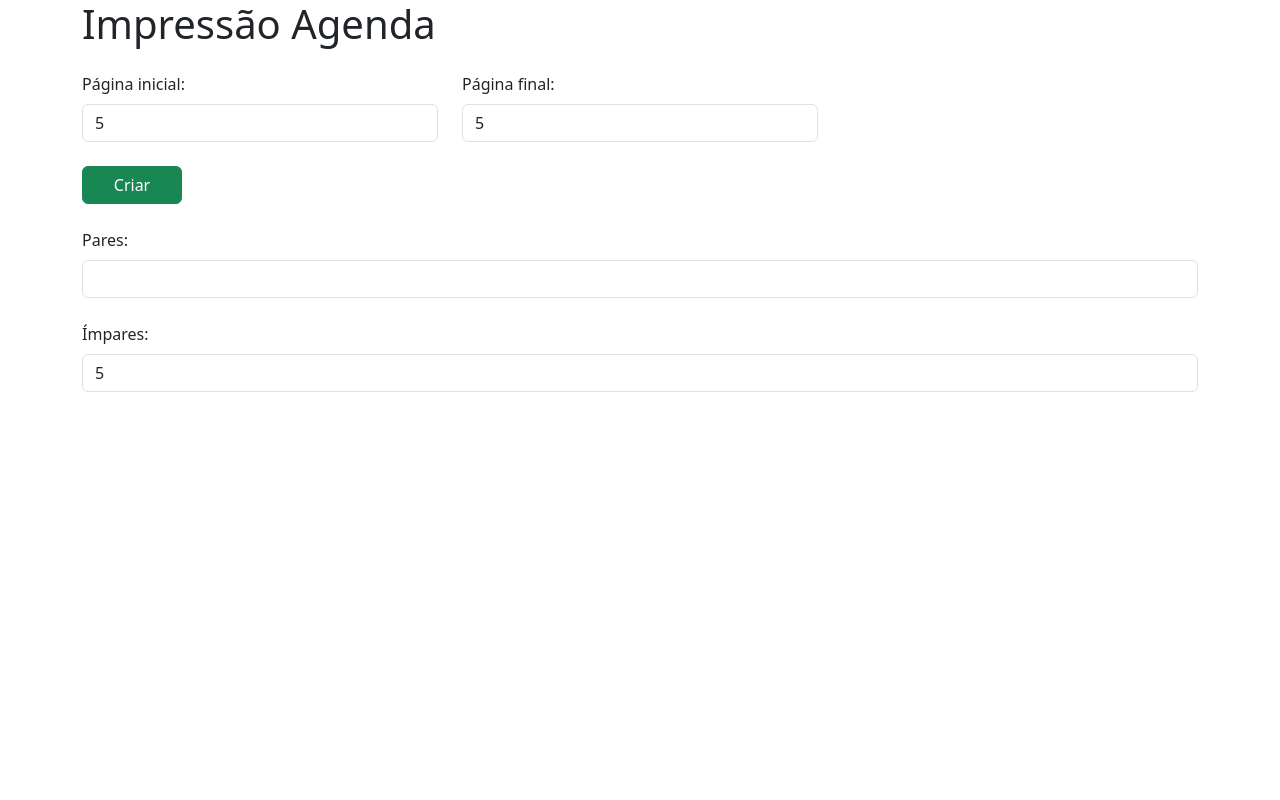
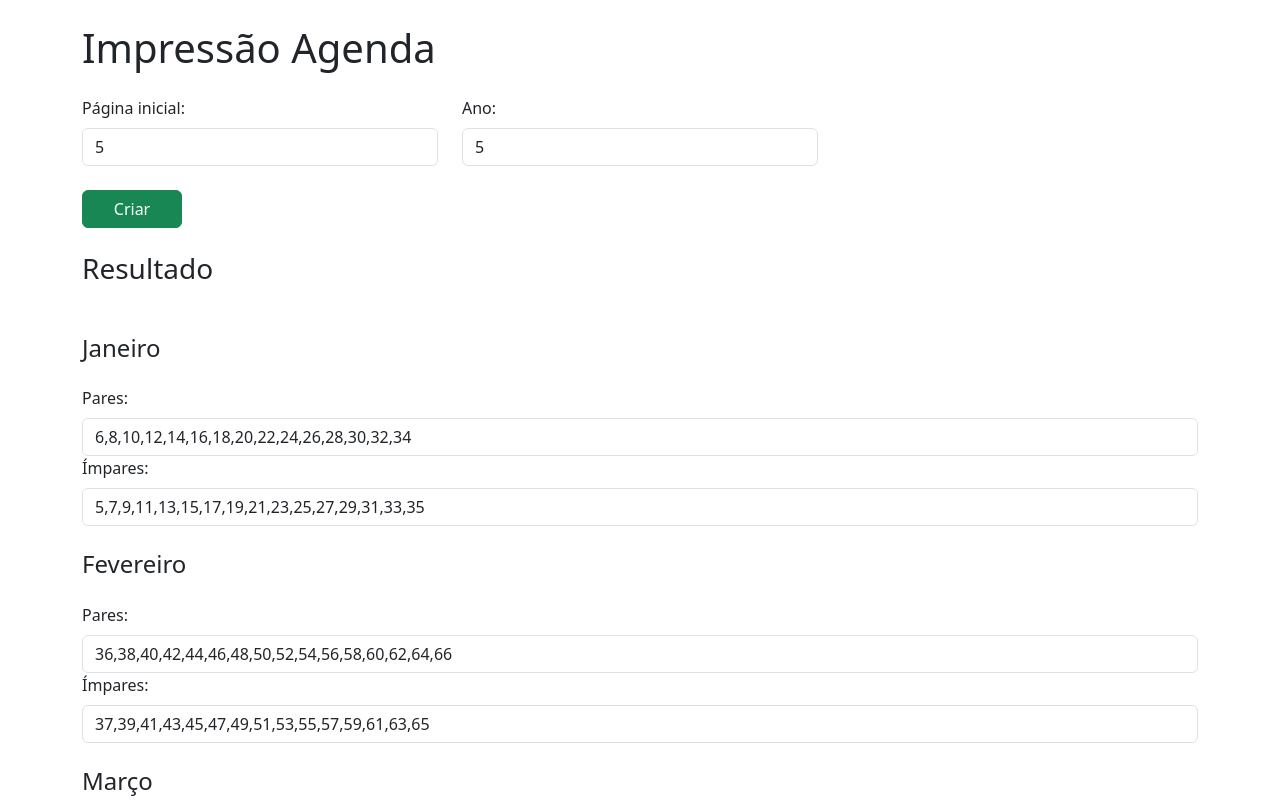
Before and after one commit to MicaelRiboura/print-pages, a plain HTML site: page index.html in a window 1280 px wide. Both pictures are taken after typing "5", "5" into the empty fields and a click on the button "Criar". Shown: the top 800 px of the page. Drawn offline with nearby package versions, Linux system fonts and the light colour scheme.

Commit message:
feat: create version 2 with generated pages for all months

```diff
--- a/index.html
+++ b/index.html
@@ -5,12 +5,13 @@
     <meta charset="UTF-8">
     <meta name="viewport" content="width=device-width, initial-scale=1.0">
     <title>Document</title>
+    <link rel="stylesheet" href="styles.css">
     <link href="https://cdn.jsdelivr.net/npm/bootstrap@5.3.3/dist/css/bootstrap.min.css" rel="stylesheet"
-        integrity="sha384-QWTKZyjpPEjISv5WaRU9OFeRpok6YctnYmDr5pNlyT2bRjXh0JMhjY6hW+ALEwIH" crossorigin="anonymous" />
+        integrity="sha384-QWTKZyjpPEjISv5WaRU9OFeRpok6YctnYmDr5pNlyT2bRjXh0JMhjY6hW+ALEwIH" crossorigin="anonymous">
 </head>
 
 <body>
-    <div class="container">
+    <div class="container pt-4">
         <h1 class="mb-4">Impressão Agenda</h1>
     </div>
     <form id="createForm" class="container">
@@ -20,27 +21,29 @@
                 <input class="form-control" id="start" type="number" required />
             </div>
             <div class="col-4">
+                <label for="year" class="form-label">Ano:</label>
+                <input class="form-control" id="year" type="number" required />
+            </div>
+            <!-- <div class="col-4">
                 <label for="end" class="form-label">Página final:</label>
                 <input class="form-control" id="end" type="number" required />
-            </div>
+            </div> -->
         </div>
         <div class="row">
             <div class="col-12">
-                <button id="create" class="btn btn-success my-4" style="min-width: 100px;">Criar</button>
+                <button id="create" class="btn btn-success mt-4" style="min-width: 100px;">Criar</button>
             </div>
         </div>
     </form>
     <div class="container">
         <div class="row">
-            <div class="col-12 pb-4">
-                <label for="pares" class="form-label">Pares:</label>
-                <input class="form-control" id="pares" type="text" readonly />
-            </div>
-            <div class="col-12 pb-4">
-                <label for="impares" class="form-label">Ímpares:</label>
-                <input class="form-control" id="impares" type="text" readonly />
+            <div class="col-12">
+                <h3 class="my-4">Resultado</h3>
             </div>
         </div>
+    </div>
+    <div class="container mb-4" id="result">
+
     </div>
 
 
--- a/scripts.js
+++ b/scripts.js
@@ -1,24 +1,80 @@
+const dictMonth = {
+    0: 'Janeiro',
+    1: 'Fevereiro',
+    2: 'Março',
+    3: 'Abril',
+    4: 'Maio',
+    5: 'Junho',
+    6: 'Julho',
+    7: 'Agosto',
+    8: 'Setembro',
+    9: 'Outubro',
+    10: 'Novembro',
+    11: 'Dezembro',
+};
+
 document.getElementById('createForm').addEventListener('submit', (event) => {
     event.preventDefault();
+
     const start = document.getElementById('start').value;
-    const end = document.getElementById('end').value;
-    const paresInput = document.getElementById('pares');
-    const imparesInput = document.getElementById('impares');
+    const year = document.getElementById('year').value;
 
-    const pages = [];
-    for (let i = parseInt(start); i <= parseInt(end); i++) {
-        pages.push(i);
+    const daysByMonth = [];
+    for (let i = 0; i < 12; i++) {
+        const totalDays = new Date(year, i, 0).getDate()
+        daysByMonth.push(totalDays);
     }
 
-    const pares = [];
-    const impares = [];
-    pages.forEach(page => {
-        if (page % 2 == 0)
-            pares.push(page);
-        else
-            impares.push(page);
+    console.log(daysByMonth);
+
+    const pagesByMonth = [];
+
+    let pageStart = parseInt(start);
+    daysByMonth.forEach((days, index) => {
+        const month = dictMonth[index];
+        const pares = [];
+        const impares = [];
+
+        let currentPage = pageStart;
+        for (let i = 0; i < days; i++) {
+            if (currentPage % 2 == 0)
+                pares.push(currentPage);
+            else
+                impares.push(currentPage);
+
+            if (i === days - 1) pageStart = currentPage + 1;
+            currentPage++;
+        }
+
+        pagesByMonth.push({
+            month,
+            pares,
+            impares,
+        });
     });
 
-    paresInput.value = pares.join(',');
-    imparesInput.value = impares.join(',');
+    console.log(pagesByMonth);
+
+    let htmlResult = '';
+    pagesByMonth.forEach((item) => {
+        const htmlItem = `
+            <div class="row">
+                <div class="col-12">
+                    <h4 class="my-4">${item.month}</h4>
+                </div>
+                <div class="col-12">
+                    <label for="pares" class="form-label">Pares:</label>
+                    <input class="form-control" id="pares" type="text" readonly value="${item.pares.join(',')}" />
+                </div>
+                <div class="col-12">
+                    <label for="impares" class="form-label">Ímpares:</label>
+                    <input class="form-control" id="impares" type="text" readonly value="${item.impares.join(',')}" />
+                </div>
+            </div>
+        `;
+
+        htmlResult += htmlItem;
+    });
+
+    document.getElementById('result').innerHTML = htmlResult;
 });
```
